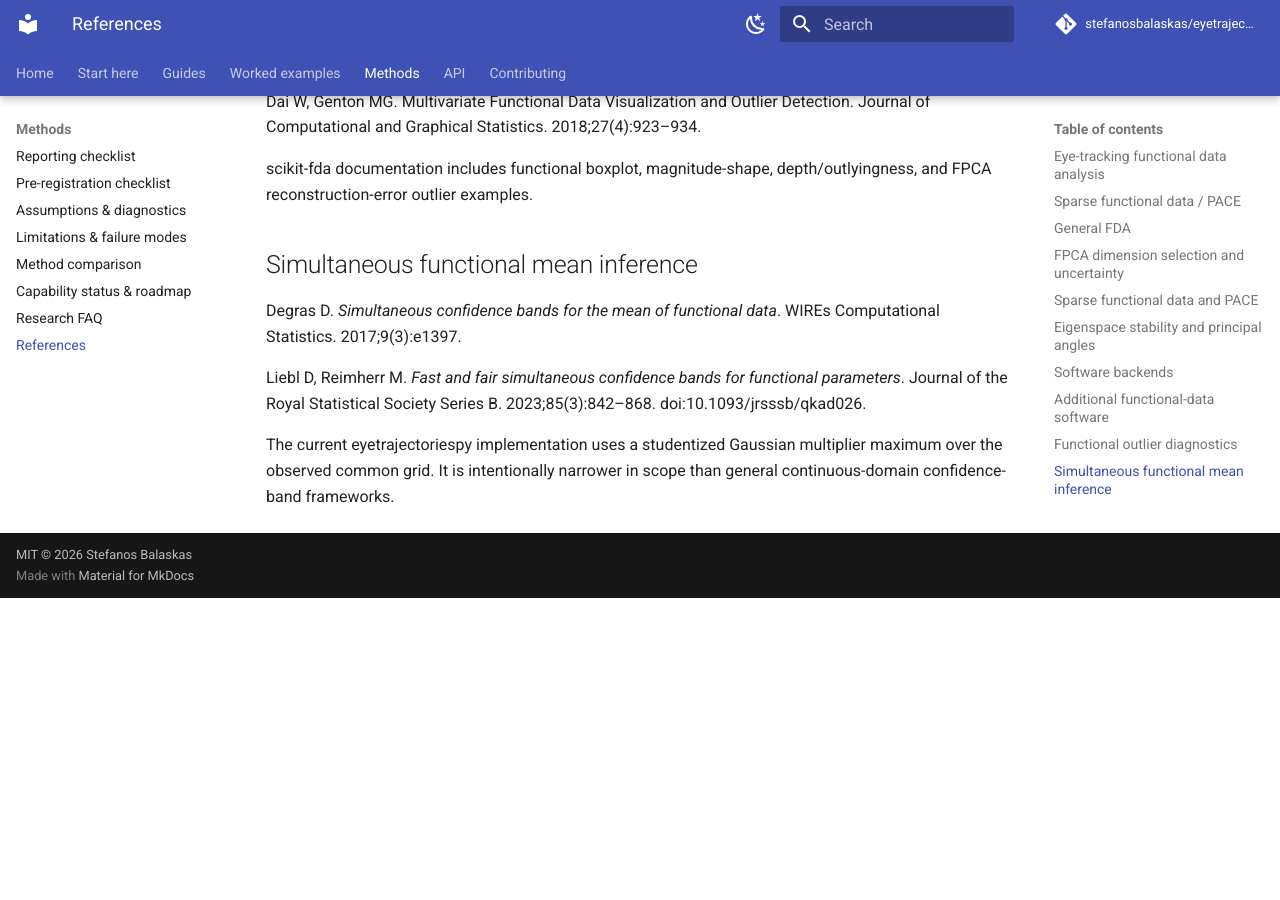
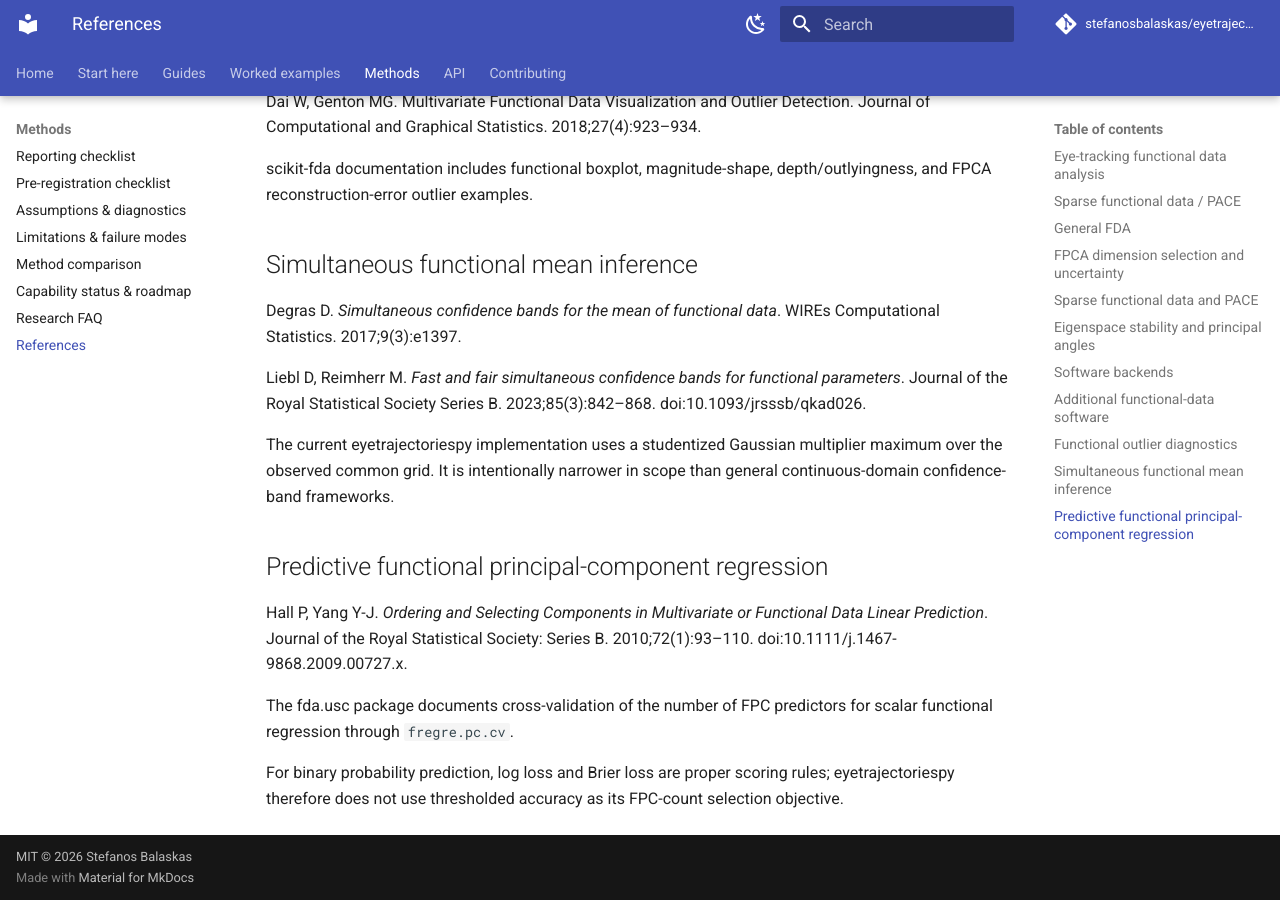
Before and after one commit to stefanosbalaskas/eyetrajectoriespy, an MkDocs documentation site: the page built from docs/methods/references.md, in a window 1280 px wide and 900 px high, scrolled down 2308 px. Built offline with MkDocs 1.6.1 and Material for MkDocs 9.7.7, drawn with Linux system fonts in a browser that asks for light colours; comment, search, counter and statistics services are not loaded; before the commit the page ends 2906 px from its top, so only the background shows below that.

Commit message:
Add predictive FPCA regression references

```diff
--- a/docs/methods/references.md
+++ b/docs/methods/references.md
@@ -76,3 +76,12 @@ Degras D. *Simultaneous confidence bands for the mean of functional data*. WIREs
 Liebl D, Reimherr M. *Fast and fair simultaneous confidence bands for functional parameters*. Journal of the Royal Statistical Society Series B. 2023;85(3):842–868. doi:10.1093/jrsssb/qkad026.
 
 The current eyetrajectoriespy implementation uses a studentized Gaussian multiplier maximum over the observed common grid. It is intentionally narrower in scope than general continuous-domain confidence-band frameworks.
+
+
+## Predictive functional principal-component regression
+
+Hall P, Yang Y-J. *Ordering and Selecting Components in Multivariate or Functional Data Linear Prediction*. Journal of the Royal Statistical Society: Series B. 2010;72(1):93–110. doi:10.1111/j.1467-9868.2009.00727.x.
+
+The fda.usc package documents cross-validation of the number of FPC predictors for scalar functional regression through `fregre.pc.cv`.
+
+For binary probability prediction, log loss and Brier loss are proper scoring rules; eyetrajectoriespy therefore does not use thresholded accuracy as its FPC-count selection objective.
```
